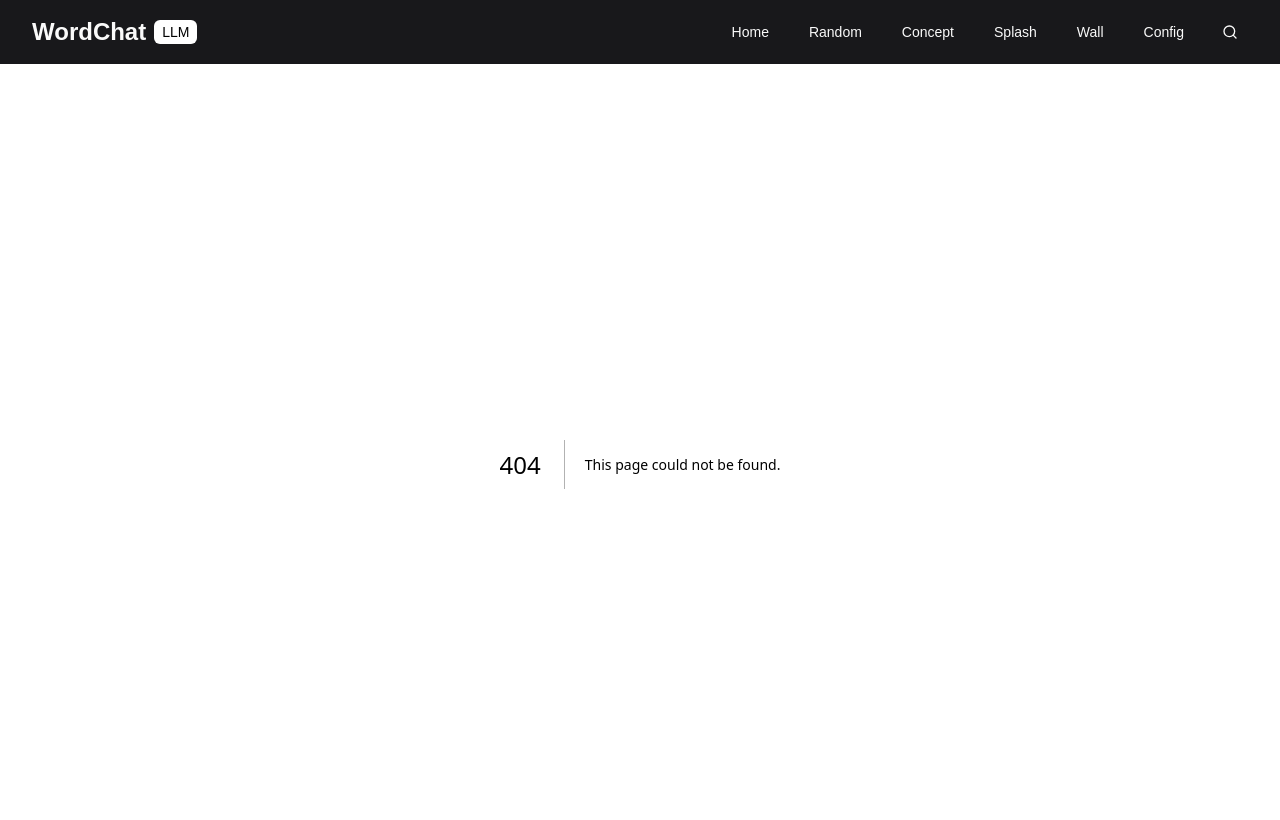
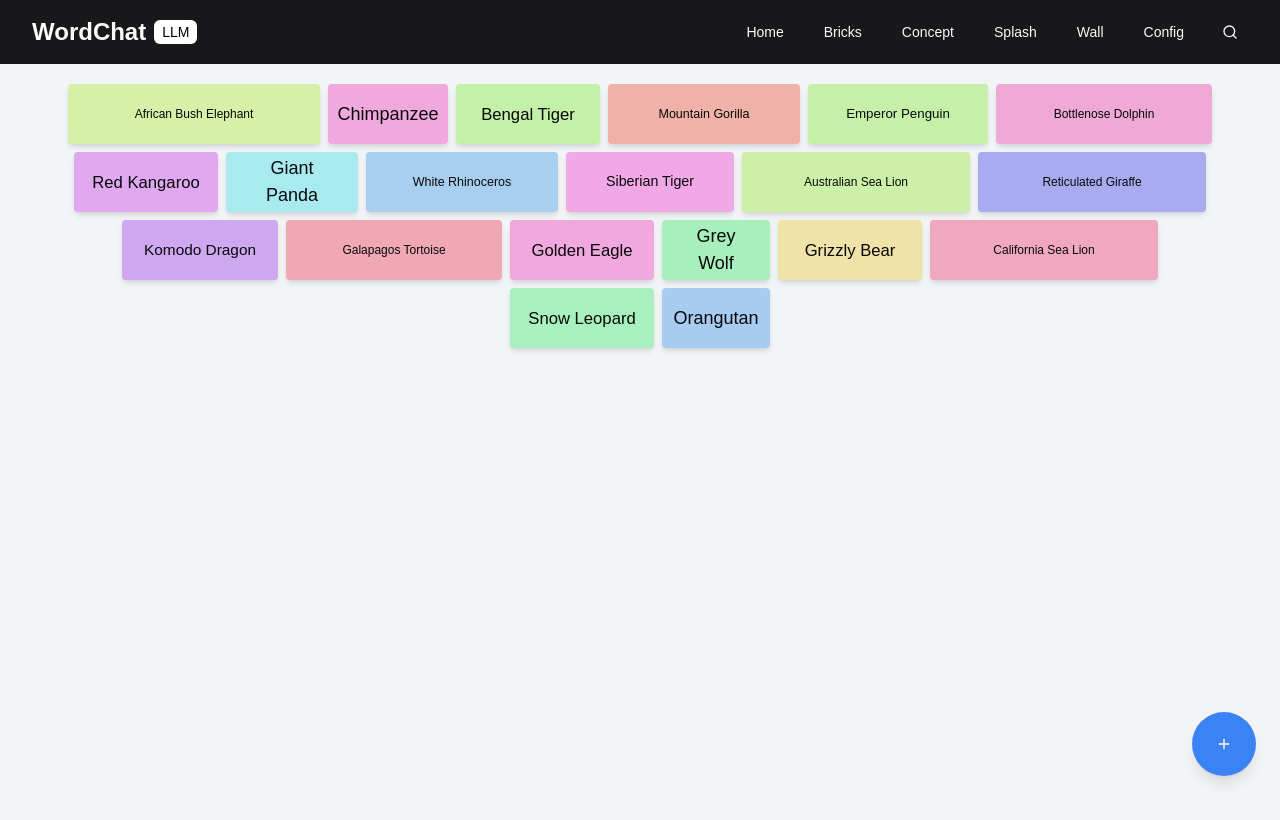
Before and after one commit to 0xMichaelRan/wordchat-nextjs, a Next.js app: page /home/bricks in a window 1280 px wide. Before the commit this address had no page. Shown: the top 820 px of the page. Built offline with nearby package versions, Linux system fonts and the light colour scheme.

Commit message:
add wall bricks home page

```diff
--- /dev/null
+++ b/src/app/home/bricks/page.tsx
@@ -0,0 +1,5 @@
+import WallBricks from './wall-bricks'
+
+export default function BricksPage() {
+  return <WallBricks />
+}
--- /dev/null
+++ b/src/app/home/bricks/wall-bricks.tsx
@@ -0,0 +1,95 @@
+'use client'
+
+import { useState, useEffect } from 'react'
+import Link from 'next/link'
+import { motion } from 'framer-motion'
+import { Plus } from 'lucide-react'
+import { Button } from "@/components/ui/button"
+
+const aiConcepts = [
+  { id: 1, word: "African Bush Elephant" },
+  { id: 2, word: "Chimpanzee" },
+  { id: 3, word: "Bengal Tiger" },
+  { id: 4, word: "Mountain Gorilla" },
+  { id: 5, word: "Emperor Penguin" },
+  { id: 6, word: "Bottlenose Dolphin" },
+  { id: 7, word: "Red Kangaroo" },
+  { id: 8, word: "Giant Panda" },
+  { id: 9, word: "White Rhinoceros" },
+  { id: 10, word: "Siberian Tiger" },
+  { id: 11, word: "Australian Sea Lion" },
+  { id: 12, word: "Reticulated Giraffe" },
+  { id: 13, word: "Komodo Dragon" },
+  { id: 14, word: "Galapagos Tortoise" },
+  { id: 15, word: "Golden Eagle" },
+  { id: 16, word: "Grey Wolf" },
+  { id: 17, word: "Grizzly Bear" },
+  { id: 18, word: "California Sea Lion" },
+  { id: 19, word: "Snow Leopard" },
+  { id: 20, word: "Orangutan" },
+]
+
+const getRandomColor = () => {
+  const hue = Math.floor(Math.random() * 360)
+  return `hsl(${hue}, 70%, 80%)`
+}
+
+export default function WallBricks() {
+  const [bricks, setBricks] = useState(aiConcepts.map(concept => ({
+    ...concept,
+    color: getRandomColor(),
+  })))
+
+  useEffect(() => {
+    const handleResize = () => {
+      // Trigger re-render on resize to adjust brick layout
+      setBricks(prevBricks => [...prevBricks])
+    }
+
+    window.addEventListener('resize', handleResize)
+    return () => window.removeEventListener('resize', handleResize)
+  }, [])
+
+  return (
+    <div className="min-h-screen bg-gray-100 p-4">
+      <div className="max-w-6xl mx-auto">
+        <div className="flex flex-wrap justify-center">
+          {bricks.map((brick, index) => (
+            <motion.div
+              key={brick.id}
+              className="m-1"
+              initial={{ opacity: 0, scale: 0.5 }}
+              animate={{ opacity: 1, scale: 1 }}
+              transition={{ duration: 0.3, delay: index * 0.05 }}
+            >
+              <Link href={`/word/${brick.id}`}>
+                <div
+                  className="brick cursor-pointer text-center p-4 rounded shadow-md transition-transform hover:scale-105"
+                  style={{
+                    backgroundColor: brick.color,
+                    width: `${Math.max(100, brick.word.length * 12)}px`,
+                    height: '60px',
+                    display: 'flex',
+                    alignItems: 'center',
+                    justifyContent: 'center',
+                    fontSize: `${Math.max(12, Math.min(18, 200 / brick.word.length))}px`,
+                  }}
+                >
+                  {brick.word}
+                </div>
+              </Link>
+            </motion.div>
+          ))}
+        </div>
+      </div>
+      <Link href="/add-word" passHref>
+        <Button
+          className="fixed bottom-6 right-6 rounded-full w-16 h-16 shadow-lg bg-blue-500 hover:bg-blue-600 transition-colors duration-200"
+          aria-label="Add new word"
+        >
+          <Plus className="w-8 h-8 text-white" />
+        </Button>
+      </Link>
+    </div>
+  )
+}
--- a/src/app/home/concept/concepts-wall.tsx
+++ b/src/app/home/concept/concepts-wall.tsx
@@ -3,28 +3,29 @@
 import { useState, useEffect } from 'react'
 import Link from 'next/link'
 import { motion, AnimatePresence } from 'framer-motion'
+import { useConfig } from '@/hooks/useConfig'
 
 const aiConcepts = [
-  { id: 2, word: "Embedding", size: "0.80" },
-  { id: 3, word: "Attention Mechanism", size: "0.87" },
-  { id: 4, word: "Transformer Model", size: "0.80" },
-  { id: 5, word: "BERT (Bidirectional Encoder Representations from Transformers)", size: "0.72" },
-  { id: 6, word: "GPT (Generative Pre-trained Transformer)", size: "0.79" },
-  // { id: 7, word: "Fine-Tuning", size: "0.86" },
-  // { id: 8, word: "Pre-training", size: "0.65" },
-  // { id: 9, word: "Masked Language Model", size: "0.78" },
-  // { id: 10, word: "Sequence-to-Sequence Model", size: "0.76" },
-  // { id: 11, word: "Beam Search", size: "0.99" },
-  // { id: 12, word: "Greedy Decoding", size: "0.81" },
-  // { id: 13, word: "Self-Attention", size: "0.54" },
-  // { id: 14, word: "Cross-Attention", size: "0.75" },
-  // { id: 15, word: "Positional Encoding", size: "0.95" },
-  // { id: 16, word: "Layer Normalization", size: "0.61" },
-  // { id: 17, word: "Dropout", size: "0.97" },
-  // { id: 18, word: "Residual Connection", size: "0.51" },
-  // { id: 19, word: "Feedforward Neural Network", size: "0.84" },
-  // { id: 20, word: "Softmax Function", size: "0.90" },
-  // { id: 1, word: "Tokenization", size: "0.68" }
+  { id: 2, word: "Chimpanzee", size: "0.80" },
+  { id: 3, word: "African Bush Elephant", size: "0.87" },
+  { id: 4, word: "Bengal Tiger", size: "0.80" },
+  { id: 5, word: "Mountain Gorilla", size: "0.72" },
+  { id: 6, word: "Emperor Penguin", size: "0.79" },
+  { id: 7, word: "Bottlenose Dolphin", size: "0.86" },
+  { id: 8, word: "Red Kangaroo", size: "0.65" },
+  { id: 9, word: "Giant Panda", size: "0.78" },
+  { id: 10, word: "White Rhinoceros", size: "0.76" },
+  { id: 11, word: "Siberian Tiger", size: "0.99" },
+  { id: 12, word: "Australian Sea Lion", size: "0.81" },
+  { id: 13, word: "Reticulated Giraffe", size: "0.54" },
+  { id: 14, word: "Komodo Dragon", size: "0.75" },
+  { id: 15, word: "Galapagos Tortoise", size: "0.95" },
+  { id: 16, word: "Golden Eagle", size: "0.61" },
+  { id: 17, word: "Grey Wolf", size: "0.97" },
+  { id: 18, word: "Grizzly Bear", size: "0.51" },
+  { id: 19, word: "California Sea Lion", size: "0.84" },
+  { id: 20, word: "Snow Leopard", size: "0.90" },
+  { id: 1, word: "Orangutan", size: "0.68" }
 ]
 
 const getRandomPosition = (size: number) => {
@@ -57,6 +58,7 @@ const getRandomColor = () => {
 }
 
 export default function ConceptsWall() {
+  const { config, saveConfig } = useConfig()
   const [concepts, setConcepts] = useState(aiConcepts.map(concept => ({
     id: concept.id,
     word: concept.word,
@@ -71,7 +73,7 @@ export default function ConceptsWall() {
 
     const fetchWords = async () => {
       try {
-        const response = await fetch(`${process.env.NEXT_PUBLIC_API_URL}/api/words?limit=20&sort=most-edited`);
+        const response = await fetch(`${process.env.NEXT_PUBLIC_API_URL}/api/words?limit=20&sort=most-edited&knowledge_base=${config.knowledgeBase}`);
         if (!response.ok) {
           throw new Error('Network response was not ok');
         }
--- a/src/components/navigation.tsx
+++ b/src/components/navigation.tsx
@@ -10,7 +10,7 @@ import { useConfig } from '@/hooks/useConfig'
 
 const navItems = [
     { name: 'Home', href: '/' },
-    { name: 'Random', href: '/word/-1' },
+    { name: 'Bricks', href: '/home/bricks' },
     { name: 'Concept', href: '/home/concept' },
     { name: 'Splash', href: '/home/splash' },
     { name: 'Wall', href: '/home/wall' },
```
